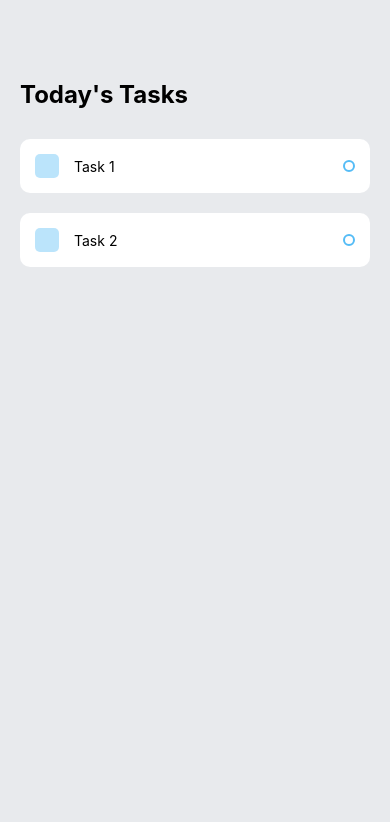
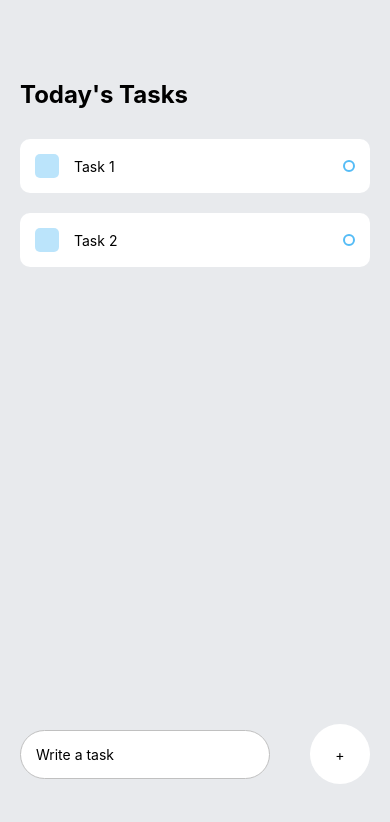
Before and after one commit to pxsswordprotected/todoList, a React Native app: screen / in a window 390 px wide. Shown: the top 822 px of the page. Built offline with nearby package versions, Linux system fonts and the light colour scheme.

Commit message:
write a task section

```diff
--- a/App.js
+++ b/App.js
@@ -1,5 +1,5 @@
 import { StatusBar } from 'expo-status-bar';
-import { StyleSheet, Text, View } from 'react-native';
+import { KeyboardAvoidingView, Platform, StyleSheet, Text, TextInput, TouchableOpacity, View } from 'react-native';
 import Task from './components/Task';
 
 export default function App() {
@@ -16,6 +16,21 @@
           <Task text={'Task 2'} />
         </View>
       </View>
+
+      {/* Write a task section */}
+      <KeyboardAvoidingView
+      behavior={Platform.OS === "ios" ? "padding" : "height"}
+      style={styles.writeTaskWrapper}
+      >
+        <TextInput style={styles.input} placeholder={'Write a task'} />
+
+        <TouchableOpacity >
+          <View style={styles.addWrapper}>
+            <Text style={styles.addText}>+</Text>
+          </View>
+        </TouchableOpacity>
+      </KeyboardAvoidingView>
+
     </View>
   );
 }
@@ -36,4 +51,32 @@
   items: {
     marginTop: 30
   },
+  writeTaskWrapper: {
+    position: 'absolute',
+    bottom: 60,
+    width: '100%',
+    flexDirection: 'row',
+    justifyContent:'space-around',
+    alignItems: 'center',
+  },
+  input: {
+    paddingVertical: 15,
+    paddingHorizontal: 15,
+    backgroundColor: '#FFF',
+    borderRadius: 60,
+    borderColor: '#C0C0C0',
+    borderWidth: 1,
+    width: 250,
+  },
+  addWrapper: {
+    width: 60,
+    height: 60,
+    backgroundColor: '#FFF',
+    borderRadius: 60,
+    justifyContent: 'center',
+    alignItems: 'center',
+  },
+  addText: {
+
+  },
 });
```
